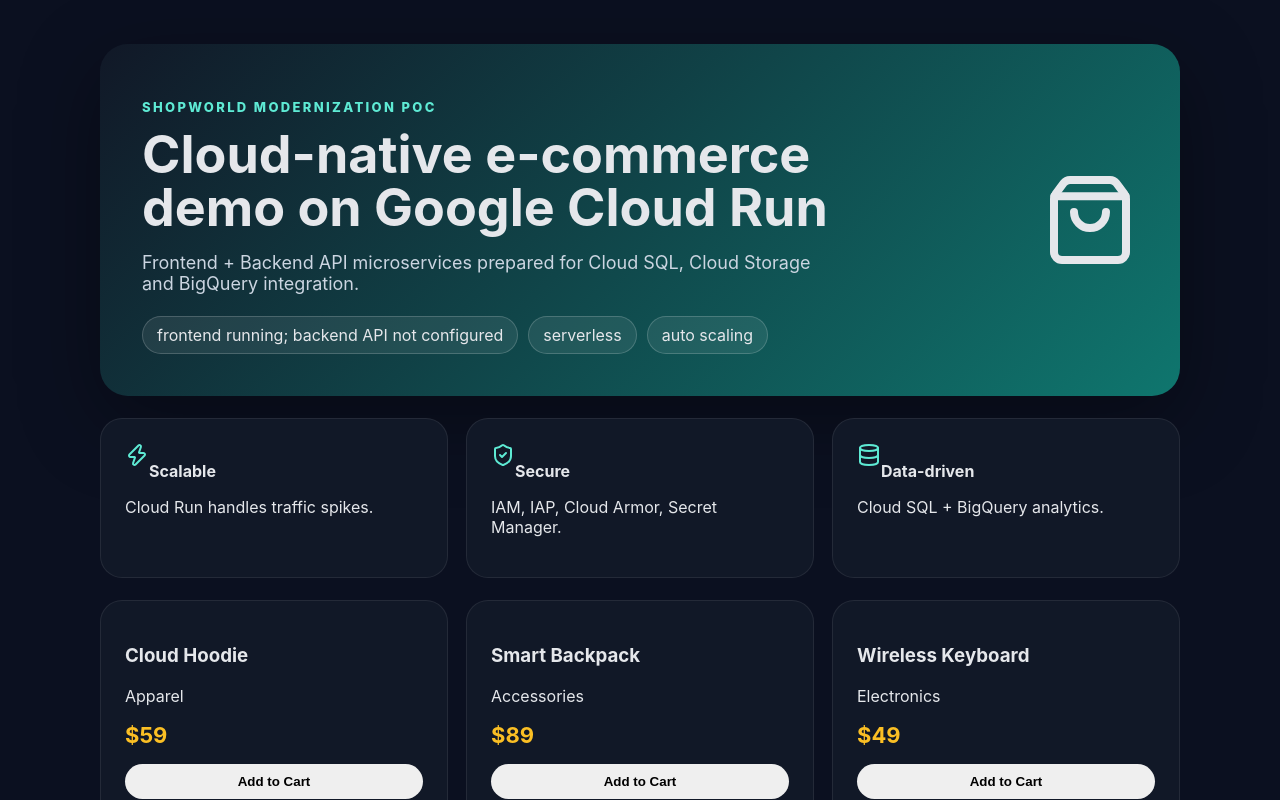
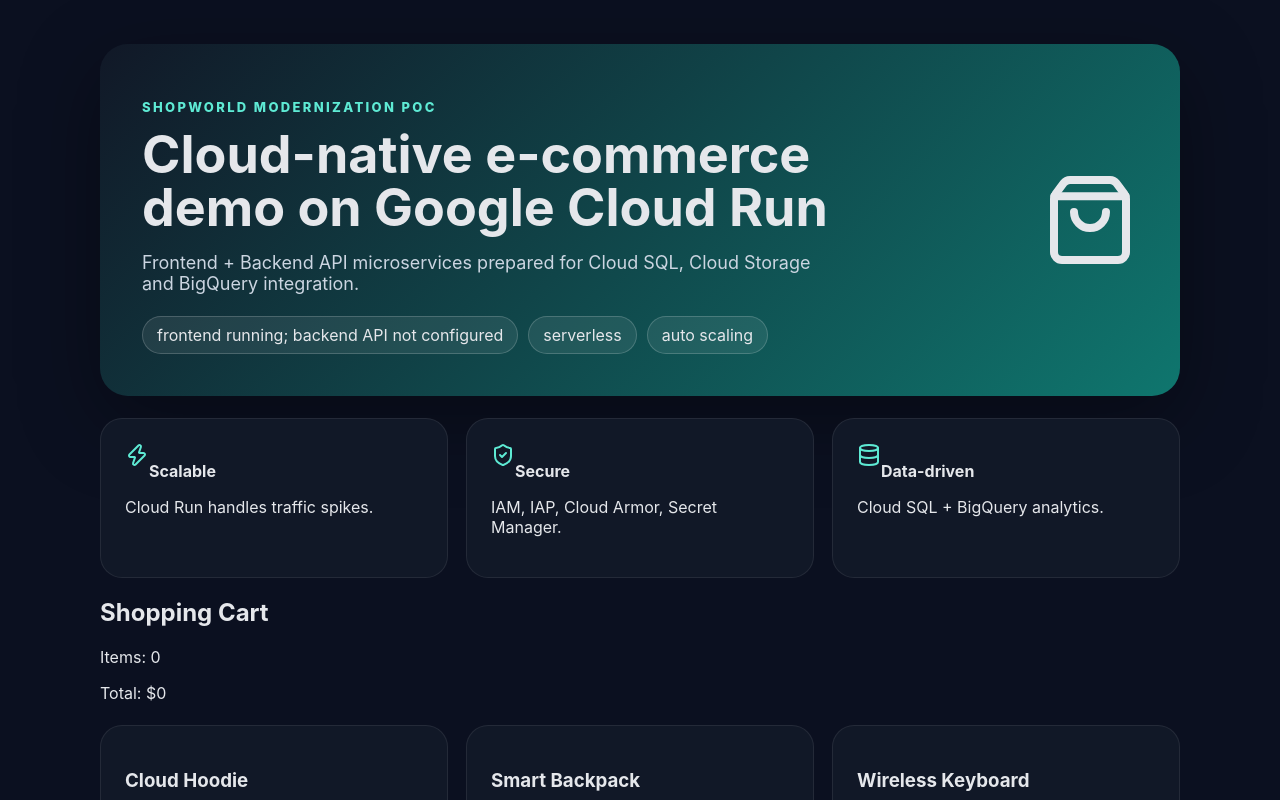
Before and after one commit to poehmew/shopworld-cloud-native, a React (Vite) app in the folder frontend/: page / in a window 1280 px wide. Shown: the top 800 px of the page. Built offline with nearby package versions, Linux system fonts and the light colour scheme; no server answers.

Commit message:
Implement shopping cart functionality in App
Added cart state and cart summary section to App component.

```diff
--- a/frontend/src/App.jsx
+++ b/frontend/src/App.jsx
@@ -16,6 +16,7 @@
 function App() {
   const [products, setProducts] = useState(fallback);
   const [status, setStatus] = useState("demo fallback");
+  const [cart, setCart] = useState([]);
 
   useEffect(() => {
     fetch(`${API_BASE}/api/products`)
@@ -67,7 +68,14 @@
         <div><ShieldCheck/><b>Secure</b><p>IAM, IAP, Cloud Armor, Secret Manager.</p></div>
         <div><Database/><b>Data-driven</b><p>Cloud SQL + BigQuery analytics.</p></div>
       </section>
-
+      <section className="cart-summary">
+        <h2>Shopping Cart</h2>
+        <p>Items: {cart.length}</p>
+        <p>
+          Total: $
+          {cart.reduce((total, item) => total + Number(item.price), 0)}
+        </p>
+      </section>
       <section className="products">
         {products.map((p) => (
           <article key={p.id}>
```
